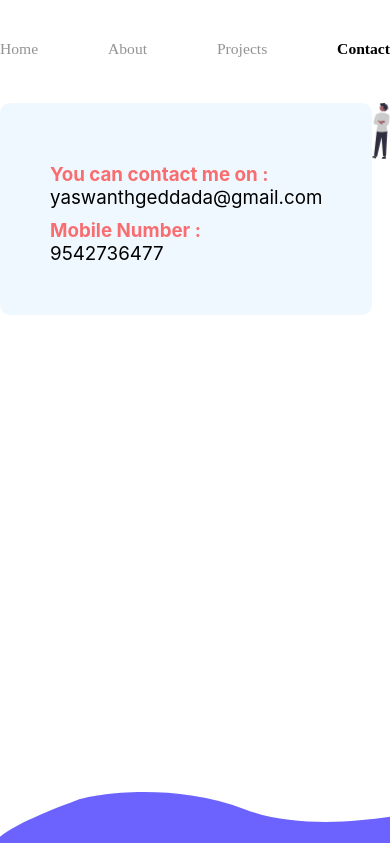
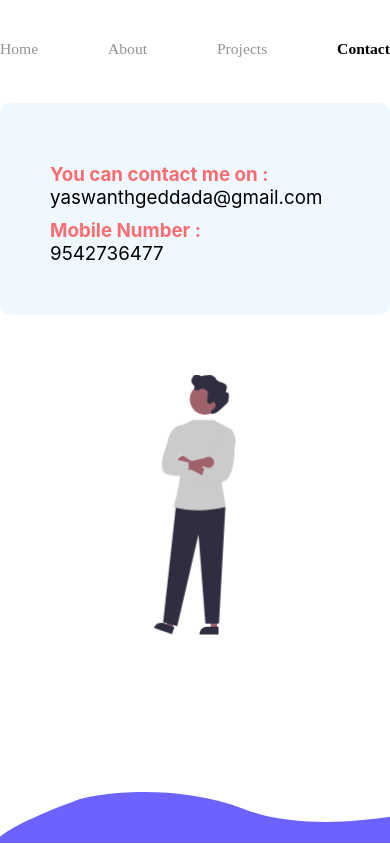
Before and after one commit to yaswanthgeddada/myportfolio, a React (Create React App) app: page /contact in a window 390 px wide. Built offline with nearby package versions, Linux system fonts and the light colour scheme.

Commit message:
contact page svg is down now

```diff
--- a/src/pages/Contact/Contact.css
+++ b/src/pages/Contact/Contact.css
@@ -107,7 +107,16 @@
 
 @media screen and (max-width: 500px) {
   .svgs {
-    width: 17.2rem;
-    margin-left: 0rem;
+    width: 8.2rem;
+
+    margin: auto;
+    margin-top: 6rem;
+  }
+
+  .contact-container {
+    display: flex;
+    flex-direction: column;
+    justify-content: space-around;
+    margin-top: 4.5rem;
   }
 }
--- a/src/pages/Home/Home.css
+++ b/src/pages/Home/Home.css
@@ -125,7 +125,7 @@
   }
   .svg {
     width: 70%;
-    margin-top: 5rem;
+    margin-top: 10rem;
     margin-left: 5rem;
   }
 }
```
